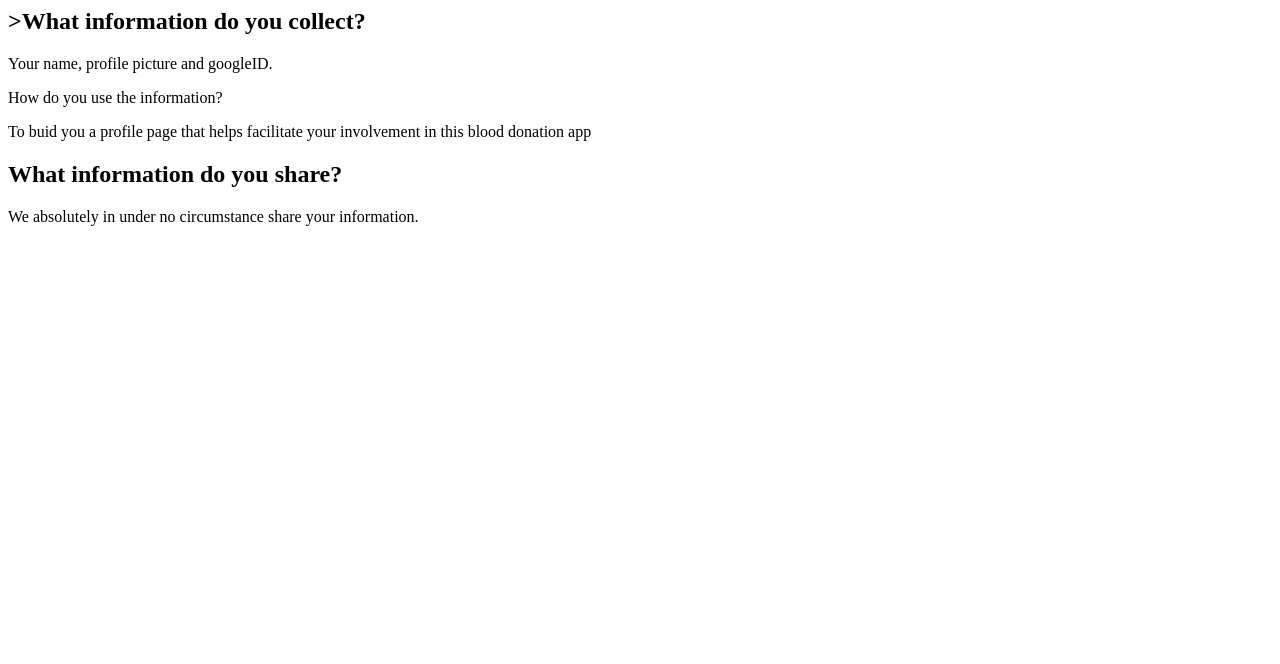
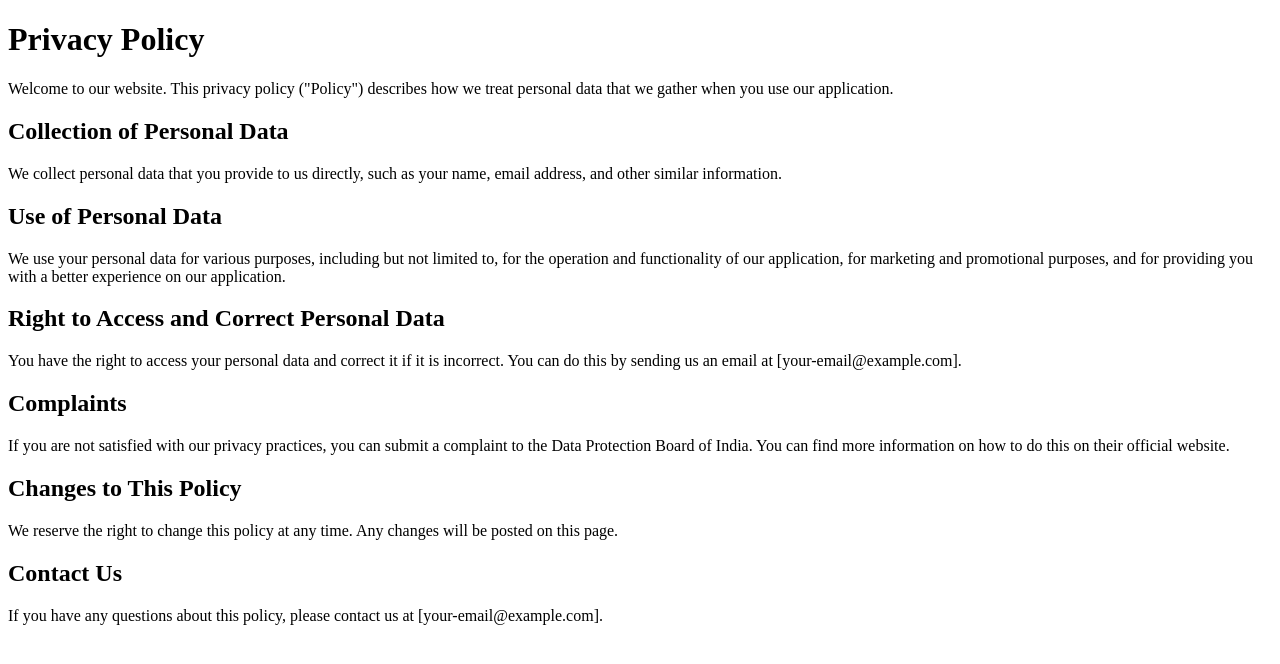
Before and after one commit to varshney-yash/privacy-policy, a plain HTML site: page index.html in a window 1280 px wide. Drawn offline with Linux system fonts and the light colour scheme.

Commit message:
Update index.html

```diff
--- a/index.html
+++ b/index.html
@@ -1,8 +1,30 @@
-<h2>>What information do you collect?</h2>
-<p>Your name, profile picture and googleID.</p>
+<!DOCTYPE html>
+<html lang="en">
+<head>
+   <meta charset="UTF-8">
+   <title>Privacy Policy</title>
+</head>
+<body>
+   <h1>Privacy Policy</h1>
 
-How do you use the information?
-<p>To buid you a profile page that helps facilitate your involvement in this blood donation app</p>
+   <p>Welcome to our website. This privacy policy ("Policy") describes how we treat personal data that we gather when you use our application.</p>
 
-<h2>What information do you share?</h2>
-<p>We absolutely in under no circumstance share your information.</p>
+   <h2>Collection of Personal Data</h2>
+   <p>We collect personal data that you provide to us directly, such as your name, email address, and other similar information.</p>
+
+   <h2>Use of Personal Data</h2>
+   <p>We use your personal data for various purposes, including but not limited to, for the operation and functionality of our application, for marketing and promotional purposes, and for providing you with a better experience on our application.</p>
+
+   <h2>Right to Access and Correct Personal Data</h2>
+   <p>You have the right to access your personal data and correct it if it is incorrect. You can do this by sending us an email at [your-email@example.com].</p>
+
+   <h2>Complaints</h2>
+   <p>If you are not satisfied with our privacy practices, you can submit a complaint to the Data Protection Board of India. You can find more information on how to do this on their official website.</p>
+
+   <h2>Changes to This Policy</h2>
+   <p>We reserve the right to change this policy at any time. Any changes will be posted on this page.</p>
+
+   <h2>Contact Us</h2>
+   <p>If you have any questions about this policy, please contact us at [your-email@example.com].</p>
+</body>
+</html>
```
